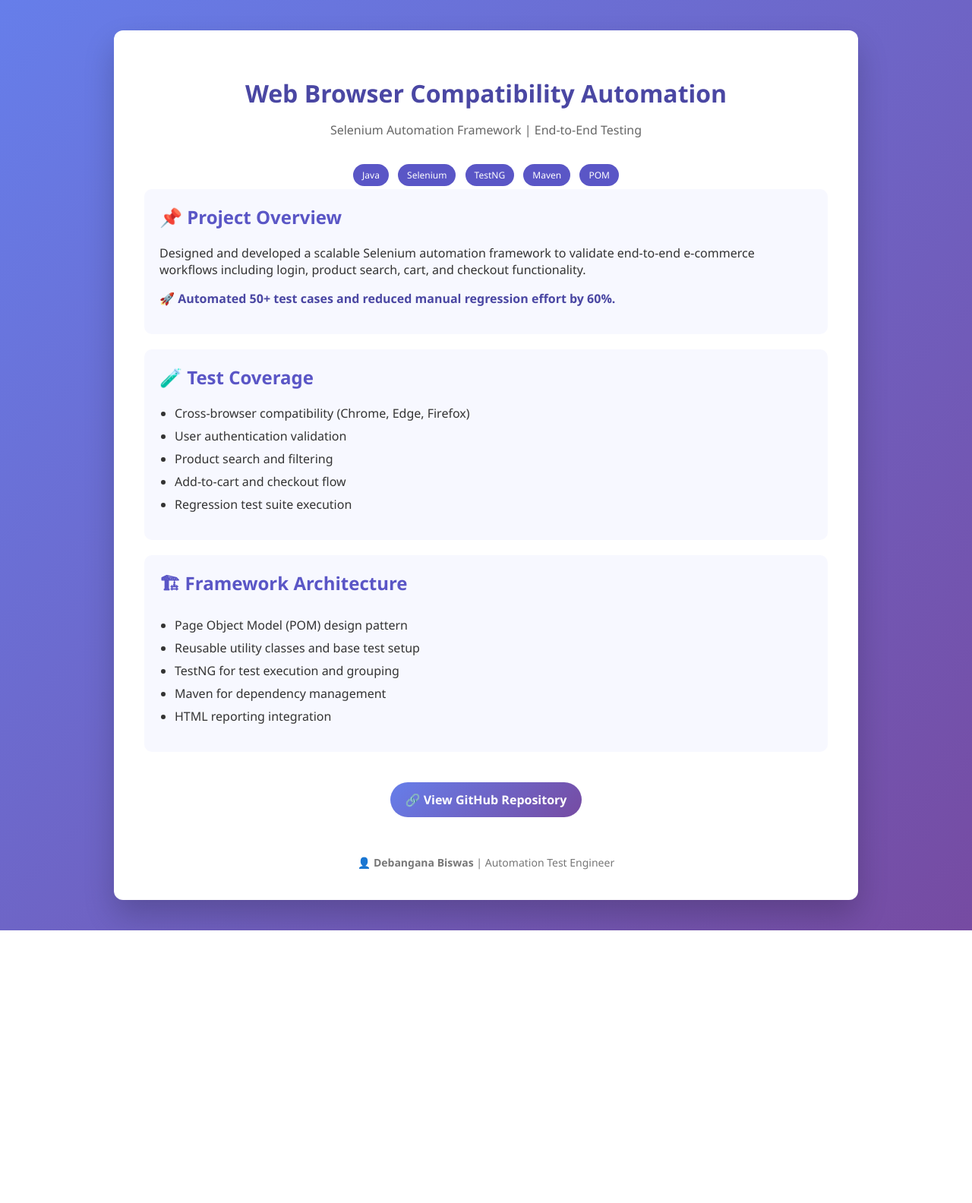
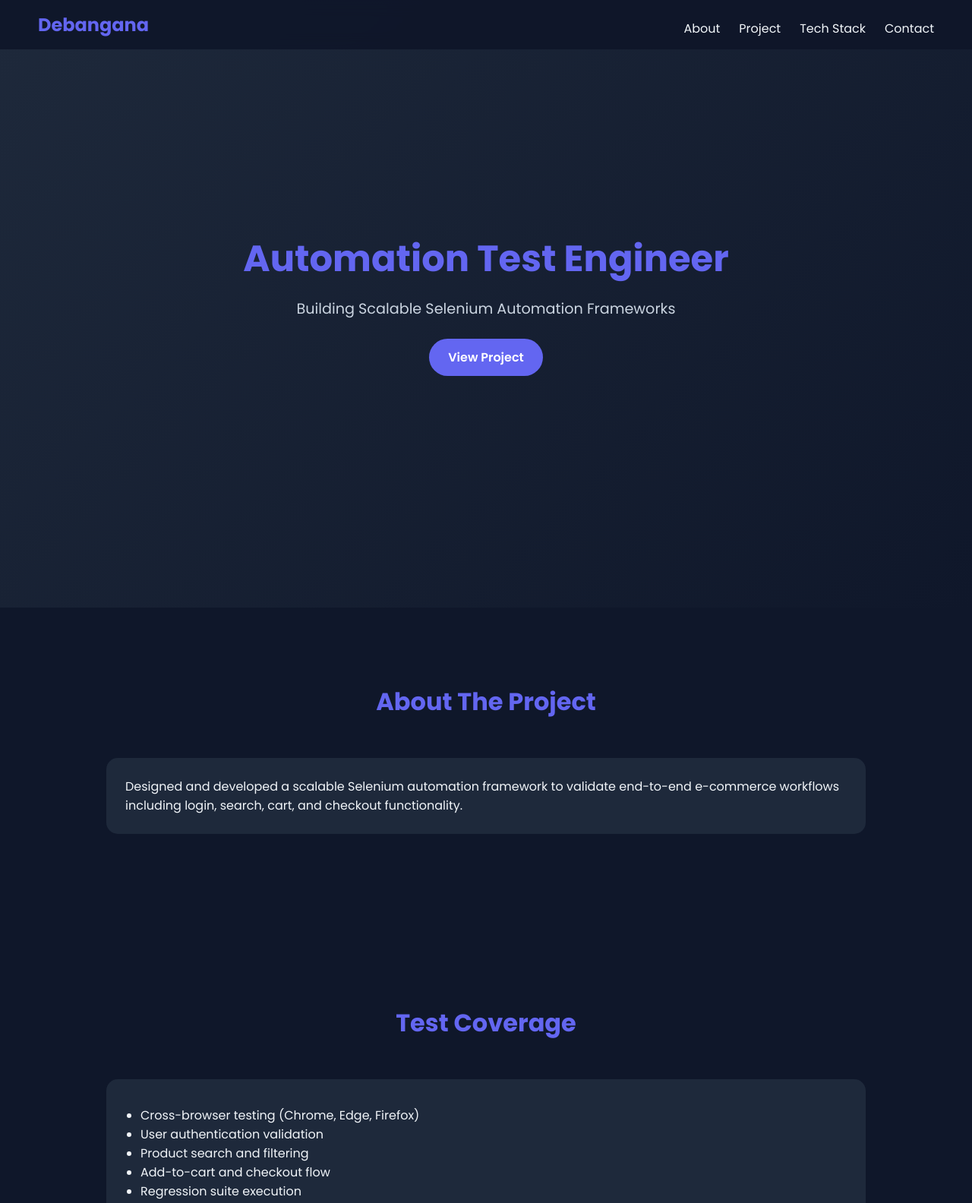
Before and after one commit to debangana2298/WebBrowserCompability, a plain HTML site: page index.html in a window 1280 px wide. Shown: the top 1584 px of the page at 76% size. Before the commit the page ends 1225 px from the top, so only its background shows below. Drawn offline with Linux system fonts and the light colour scheme.

Commit message:
Revamp index.html for portfolio presentation

```diff
--- a/index.html
+++ b/index.html
@@ -2,170 +2,240 @@
 <html lang="en">
 <head>
   <meta charset="UTF-8" />
-  <title>Web Browser Compatibility Automation</title>
+  <meta name="viewport" content="width=device-width, initial-scale=1.0" />
+  <title>Debangana Biswas | Automation Portfolio</title>
+
+  <link href="https://fonts.googleapis.com/css2?family=Poppins:wght@300;400;600;700&display=swap" rel="stylesheet">
 
   <style>
-    body {
+    * {
       margin: 0;
-      font-family: "Segoe UI", Tahoma, sans-serif;
-      background: linear-gradient(135deg, #667eea, #764ba2);
-      color: #333;
+      padding: 0;
+      box-sizing: border-box;
+      scroll-behavior: smooth;
     }
 
-    .container {
-      max-width: 900px;
-      margin: 40px auto;
-      background: #ffffff;
-      border-radius: 12px;
-      padding: 40px;
-      box-shadow: 0 20px 40px rgba(0, 0, 0, 0.2);
+    body {
+      font-family: 'Poppins', sans-serif;
+      background: #0f172a;
+      color: #f1f5f9;
     }
 
-    h1 {
-      text-align: center;
-      color: #4a47a3;
-      margin-bottom: 10px;
+    /* Navbar */
+    nav {
+      position: fixed;
+      width: 100%;
+      top: 0;
+      background: rgba(15, 23, 42, 0.95);
+      backdrop-filter: blur(10px);
+      padding: 15px 50px;
+      display: flex;
+      justify-content: space-between;
+      align-items: center;
+      z-index: 1000;
     }
 
-    .subtitle {
-      text-align: center;
-      font-size: 16px;
-      color: #666;
-      margin-bottom: 30px;
+    nav h2 {
+      color: #6366f1;
+      font-weight: 700;
     }
 
-    .badge {
-      display: inline-block;
-      padding: 6px 12px;
-      border-radius: 20px;
-      background: #5a56c6;
+    nav ul {
+      list-style: none;
+      display: flex;
+      gap: 25px;
+    }
+
+    nav ul li a {
+      text-decoration: none;
+      color: #f1f5f9;
+      font-weight: 500;
+      transition: 0.3s;
+    }
+
+    nav ul li a:hover {
+      color: #6366f1;
+    }
+
+    /* Hero Section */
+    .hero {
+      height: 100vh;
+      display: flex;
+      flex-direction: column;
+      justify-content: center;
+      align-items: center;
+      text-align: center;
+      padding: 0 20px;
+      background: linear-gradient(135deg, #1e293b, #0f172a);
+    }
+
+    .hero h1 {
+      font-size: 3rem;
+      color: #6366f1;
+      animation: fadeInDown 1s ease forwards;
+    }
+
+    .hero p {
+      margin-top: 15px;
+      font-size: 1.2rem;
+      color: #cbd5e1;
+      animation: fadeInUp 1.2s ease forwards;
+    }
+
+    .btn {
+      margin-top: 25px;
+      padding: 12px 25px;
+      background: #6366f1;
+      border: none;
+      border-radius: 30px;
       color: white;
-      font-size: 12px;
-      margin: 4px;
+      font-weight: 600;
+      cursor: pointer;
+      transition: 0.3s;
+      text-decoration: none;
+    }
+
+    .btn:hover {
+      background: #4f46e5;
+      transform: scale(1.05);
+    }
+
+    /* Sections */
+    section {
+      padding: 100px 50px;
+      max-width: 1100px;
+      margin: auto;
+    }
+
+    h2.section-title {
+      text-align: center;
+      margin-bottom: 50px;
+      font-size: 2rem;
+      color: #6366f1;
     }
 
     .card {
-      background: #f7f8ff;
-      padding: 20px;
-      border-radius: 10px;
-      margin-bottom: 20px;
-      transition: transform 0.3s, box-shadow 0.3s;
+      background: #1e293b;
+      padding: 25px;
+      border-radius: 15px;
+      margin-bottom: 25px;
+      transition: 0.4s;
+      opacity: 0;
+      transform: translateY(40px);
+    }
+
+    .card.show {
+      opacity: 1;
+      transform: translateY(0);
     }
 
     .card:hover {
-      transform: translateY(-5px);
-      box-shadow: 0 10px 20px rgba(0, 0, 0, 0.15);
-    }
-
-    h2 {
-      color: #5a56c6;
-      margin-top: 0;
+      transform: translateY(-10px);
+      box-shadow: 0 15px 30px rgba(0,0,0,0.4);
     }
 
     ul {
       padding-left: 20px;
-    }
-
-    li {
-      margin-bottom: 8px;
-    }
-
-    .impact {
-      font-weight: bold;
-      color: #4a47a3;
-    }
-
-    .buttons {
-      text-align: center;
-      margin-top: 30px;
-    }
-
-    .btn {
-      display: inline-block;
-      padding: 12px 20px;
-      margin: 10px;
-      border-radius: 25px;
-      text-decoration: none;
-      font-weight: bold;
-      color: #fff;
-      background: linear-gradient(135deg, #667eea, #764ba2);
-      transition: transform 0.3s, box-shadow 0.3s;
-    }
-
-    .btn:hover {
-      transform: scale(1.05);
-      box-shadow: 0 10px 20px rgba(0, 0, 0, 0.25);
+      margin-top: 10px;
     }
 
     footer {
       text-align: center;
-      margin-top: 40px;
-      color: #777;
-      font-size: 14px;
+      padding: 30px;
+      background: #020617;
+      color: #94a3b8;
+    }
+
+    /* Animations */
+    @keyframes fadeInDown {
+      from { opacity: 0; transform: translateY(-30px); }
+      to { opacity: 1; transform: translateY(0); }
+    }
+
+    @keyframes fadeInUp {
+      from { opacity: 0; transform: translateY(30px); }
+      to { opacity: 1; transform: translateY(0); }
+    }
+
+    @media(max-width: 768px) {
+      nav { padding: 15px 20px; }
+      section { padding: 80px 20px; }
+      .hero h1 { font-size: 2rem; }
     }
   </style>
 </head>
 
 <body>
-  <div class="container">
-    <h1>Web Browser Compatibility Automation</h1>
-    <p class="subtitle">Selenium Automation Framework | End-to-End Testing</p>
 
-    <div style="text-align:center;">
-      <span class="badge">Java</span>
-      <span class="badge">Selenium</span>
-      <span class="badge">TestNG</span>
-      <span class="badge">Maven</span>
-      <span class="badge">POM</span>
+  <nav>
+    <h2>Debangana</h2>
+    <ul>
+      <li><a href="#about">About</a></li>
+      <li><a href="#project">Project</a></li>
+      <li><a href="#tech">Tech Stack</a></li>
+      <li><a href="#contact">Contact</a></li>
+    </ul>
+  </nav>
+
+  <div class="hero">
+    <h1>Automation Test Engineer</h1>
+    <p>Building Scalable Selenium Automation Frameworks</p>
+    <a href="#project" class="btn">View Project</a>
+  </div>
+
+  <section id="about">
+    <h2 class="section-title">About The Project</h2>
+    <div class="card">
+      Designed and developed a scalable Selenium automation framework to validate end-to-end e-commerce workflows including login, search, cart, and checkout functionality.
     </div>
+  </section>
 
+  <section id="project">
+    <h2 class="section-title">Test Coverage</h2>
     <div class="card">
-      <h2>📌 Project Overview</h2>
-      <p>
-        Designed and developed a scalable Selenium automation framework
-        to validate end-to-end e-commerce workflows including login,
-        product search, cart, and checkout functionality.
-      </p>
-      <p class="impact">
-        🚀 Automated 50+ test cases and reduced manual regression effort by 60%.
-      </p>
-    </div>
-
-    <div class="card">
-      <h2>🧪 Test Coverage</h2>
       <ul>
-        <li>Cross-browser compatibility (Chrome, Edge, Firefox)</li>
+        <li>Cross-browser testing (Chrome, Edge, Firefox)</li>
         <li>User authentication validation</li>
         <li>Product search and filtering</li>
         <li>Add-to-cart and checkout flow</li>
-        <li>Regression test suite execution</li>
+        <li>Regression suite execution</li>
       </ul>
     </div>
+  </section>
 
+  <section id="tech">
+    <h2 class="section-title">Tech Stack</h2>
     <div class="card">
-      <h2>🏗 Framework Architecture</h2>
-      <ul>
-        <li>Page Object Model (POM) design pattern</li>
-        <li>Reusable utility classes and base test setup</li>
-        <li>TestNG for test execution and grouping</li>
-        <li>Maven for dependency management</li>
-        <li>HTML reporting integration</li>
-      </ul>
+      Java, Selenium WebDriver, TestNG, Maven, Page Object Model (POM)
     </div>
+  </section>
 
-    <div class="buttons">
-      <a
-        class="btn"
-        href="https://github.com/debangana2298/WebBrowserCompatibility"
-        target="_blank"
-      >
-        🔗 View GitHub Repository
-      </a>
+  <section id="contact">
+    <h2 class="section-title">GitHub</h2>
+    <div class="card">
+      <a class="btn" href="https://github.com/debangana2298/WebBrowserCompatibility" target="_blank">View Repository</a>
     </div>
+  </section>
 
-    <footer>
-      👤 <strong>Debangana Biswas</strong> | Automation Test Engineer
-    </footer>
-  </div>
+  <footer>
+    © 2026 Debangana Biswas | Automation Portfolio
+  </footer>
+
+  <script>
+    const cards = document.querySelectorAll('.card');
+
+    const observer = new IntersectionObserver(entries => {
+      entries.forEach(entry => {
+        if(entry.isIntersecting){
+          entry.target.classList.add('show');
+        }
+      });
+    }, { threshold: 0.2 });
+
+    cards.forEach(card => {
+      observer.observe(card);
+    });
+  </script>
+
 </body>
 </html>
```
